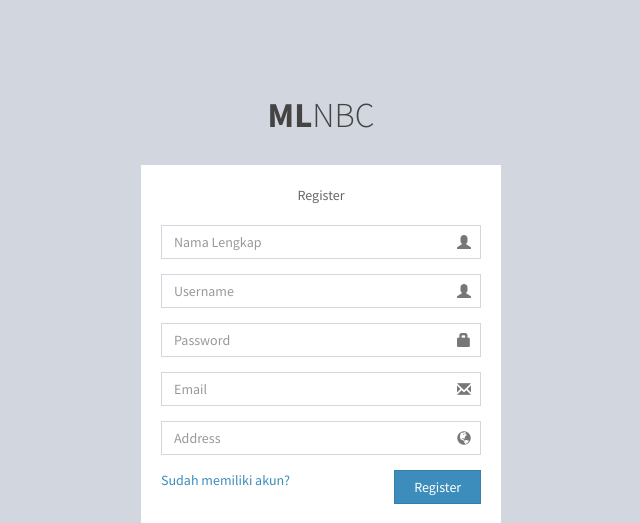
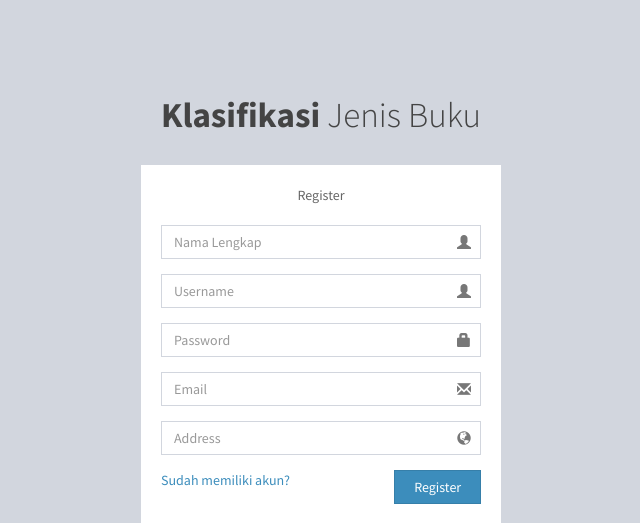
Before and after one commit to hadi-web/Project_TA, a Flask app: page /register in a window 1280 px wide. Shown: the top 523 px of the page, without its empty margins (319-959 px from the left). Run offline with Flask 2, Linux system fonts and the light colour scheme; some libraries are stand-ins or nearby versions.

Commit message:
make is better

```diff
--- a/templates/register.html
+++ b/templates/register.html
@@ -29,7 +29,7 @@
 <body class="hold-transition register-page">
 	<div class="register-box">
 	  <div class="register-logo">
-		<a href="{{ url_for('homepage')}}"><b>ML</b>NBC</a>
+		<a href="{{ url_for('homepage')}}"><b>Klasifikasi</b> Jenis Buku</a>
 	  </div>
 
 	  <div class="register-box-body">
```
